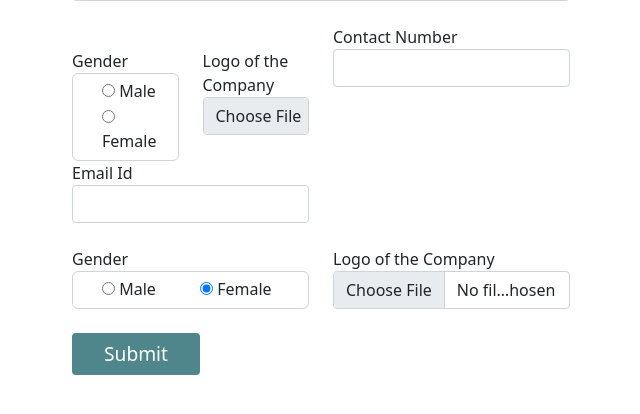
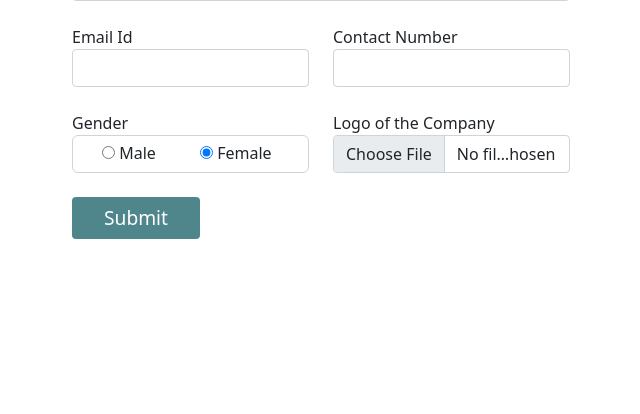
Before and after one commit to kyuubi-9/online_job_portal, a Django app: template jobs/templates/company_homepage.html in a window 1280 px wide. Shown: the part 321-735 px from the top of the page, without its empty margins (34-674 px from the left). Run offline with Django 3.2, Linux system fonts and the light colour scheme; the template is opened without the code that fills it, so the values that code supplies are empty.

Commit message:
replace template folder

```diff
--- a/jobs/templates/company_homepage.html
+++ b/jobs/templates/company_homepage.html
@@ -44,40 +44,6 @@
 
                 <div class="row mt-4">
                     <div class="form-group col-md-6">
-                        <div class="row mt-4">
-                            <div class="form-group col-md-6">
-                                <label>Gender</label>
-                                {% if company.gender == "Male" %}
-                                <div style="border: 1px solid lightgrey; padding: 5px; border-radius: 6px;">
-                                    <div class="form-check form-check-inline">
-                                        <input type="radio" class="custom-control-input" name="gender" value="Male" checked>
-                                        <label for="male" class="custom-control-label">Male</label>
-                                    </div>
-                                    <div class="form-check form-check-inline">
-                                        <input type="radio" class="custom-control-input" name="gender"
-                                            value="Female">
-                                        <label for="female" class="custom-control-label">Female</label>
-                                    </div>
-                                </div>
-                                {% else %}
-                                <div style="border: 1px solid lightgrey; padding: 5px; border-radius: 6px;">
-                                    <div class="form-check form-check-inline">
-                                        <input type="radio" class="custom-control-input" name="gender" value="Male">
-                                        <label for="male" class="custom-control-label">Male</label>
-                                    </div>
-                                    <div class="form-check form-check-inline">
-                                        <input type="radio" class="custom-control-input" name="gender"
-                                            value="Female" checked>
-                                        <label for="female" class="custom-control-label">Female</label>
-                                    </div>
-                                </div>
-                                {% endif %}
-                            </div>
-                            <div class="form-group col-md-6">
-                                <label>Logo of the Company</label>
-                                <input type="file" class="form-control" name="image" id="image">
-                            </div>
-                        </div>
                         <label>Email Id</label>
                         <input type="email" class="form-control" name="email" id="email" value="{{company.user.email}}" required>
                     </div>
--- a/jobs/templates/signup.html
+++ b/jobs/templates/signup.html
@@ -22,7 +22,7 @@
     <div class="row mt-4">
         <div class="form-group col-md-6">
             <label>Password</label>
-            <inputh type="password" class="form-control" name="password1" id="password1" placeholder="Enter Password">
+            <input type="password" class="form-control" name="password1" id="password1" placeholder="Enter Password">
         </div>
         <div class="form-group col-md-6">
             <label>Confirm Password</label>
```
